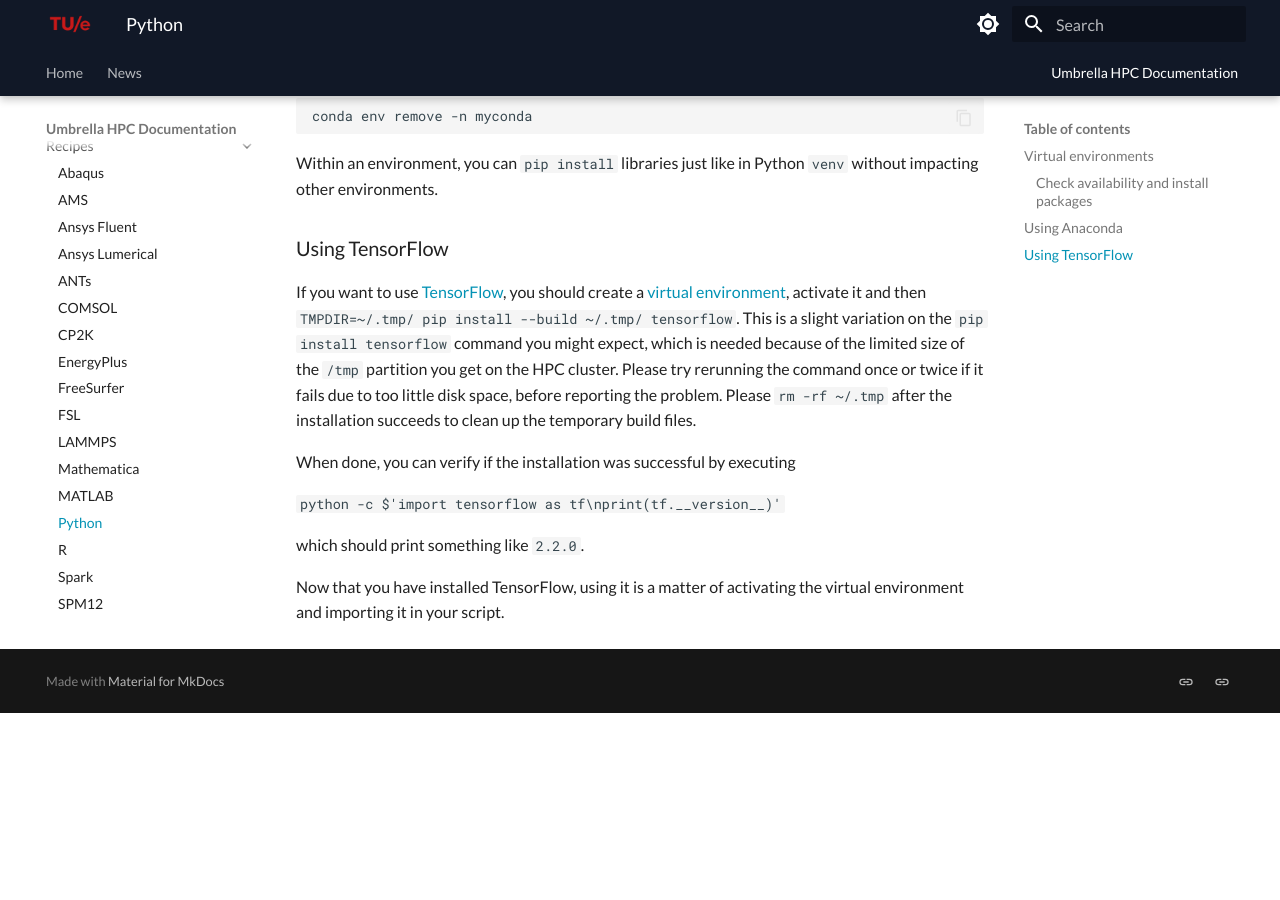
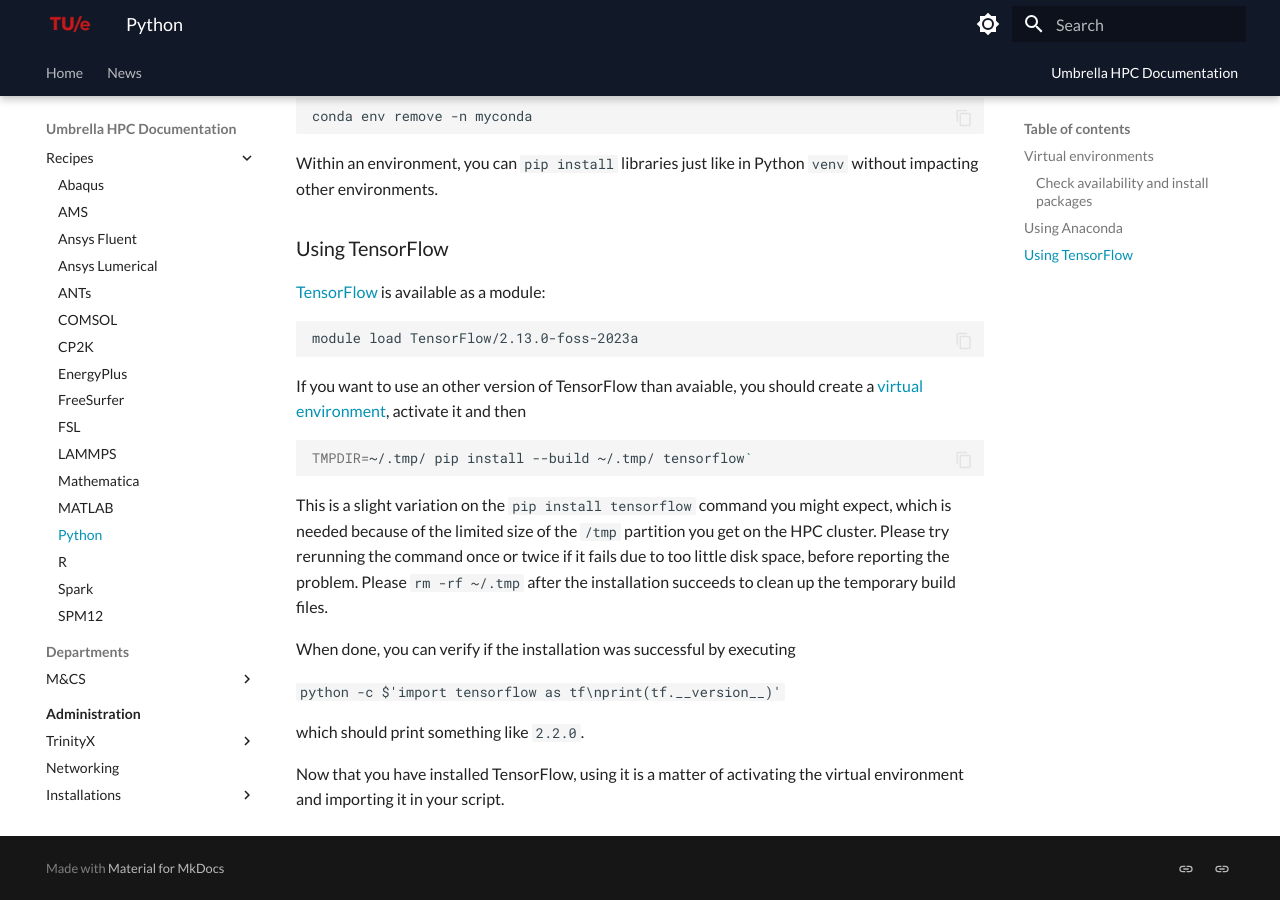
Before and after one commit to gferhpc/supercomputing.tue.nl, an MkDocs documentation site: the page built from pages/documentation/software/recipes/python.md, in a window 1280 px wide and 900 px high, scrolled down 2249 px. Built offline with MkDocs 1.6.1 and Material for MkDocs 9.7.7, drawn with Linux system fonts in a browser that asks for light colours; before the commit the page ends 2962 px from its top, so only the background shows below that.

Commit message:
Mention a TensorFlow Module

````diff
--- a/pages/documentation/software/recipes/python.md
+++ b/pages/documentation/software/recipes/python.md
@@ -126,11 +126,21 @@
 
 ### Using TensorFlow
 
-If you want to use [TensorFlow](https://www.tensorflow.org/){:target=_blank}, you should
+[TensorFlow](https://www.tensorflow.org/){:target=_blank} is available as a module:
+
+```shell
+module load TensorFlow/2.13.0-foss-2023a
+```
+
+If you want to use an other version of TensorFlow than avaiable, you should
 create a [virtual environment](#virtual-environments),
 activate it and then
-`TMPDIR=~/.tmp/ pip install --build ~/.tmp/ tensorflow`. This is a
-slight variation on the `pip install tensorflow` command you might
+
+```shell
+TMPDIR=~/.tmp/ pip install --build ~/.tmp/ tensorflow`
+```
+
+This is a slight variation on the `pip install tensorflow` command you might
 expect, which is needed because of the limited size of the `/tmp`
 partition you get on the HPC cluster. Please try rerunning the command
 once or twice if it fails due to too little disk space, before reporting
````
